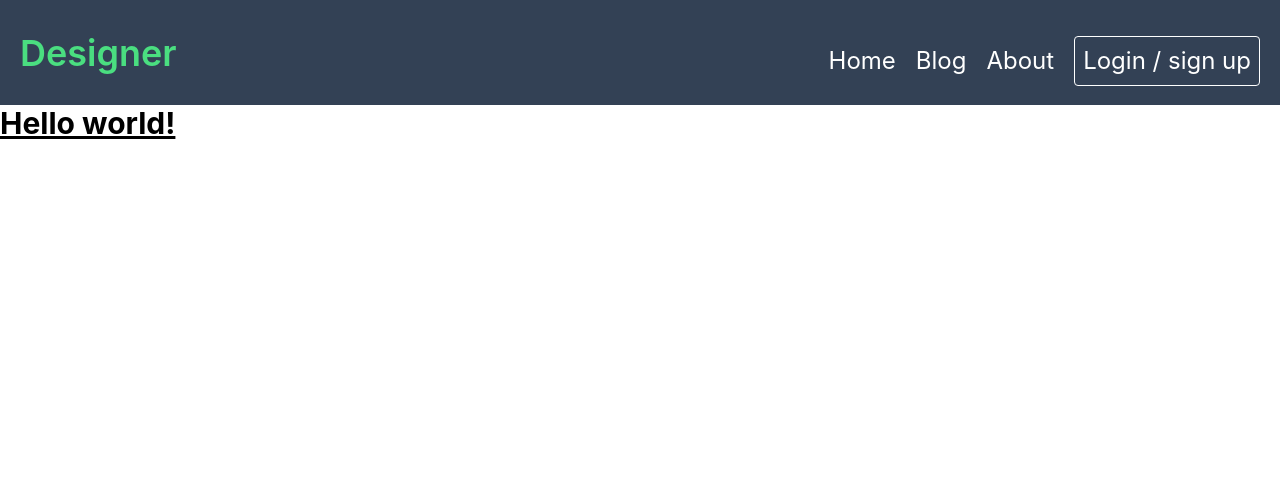
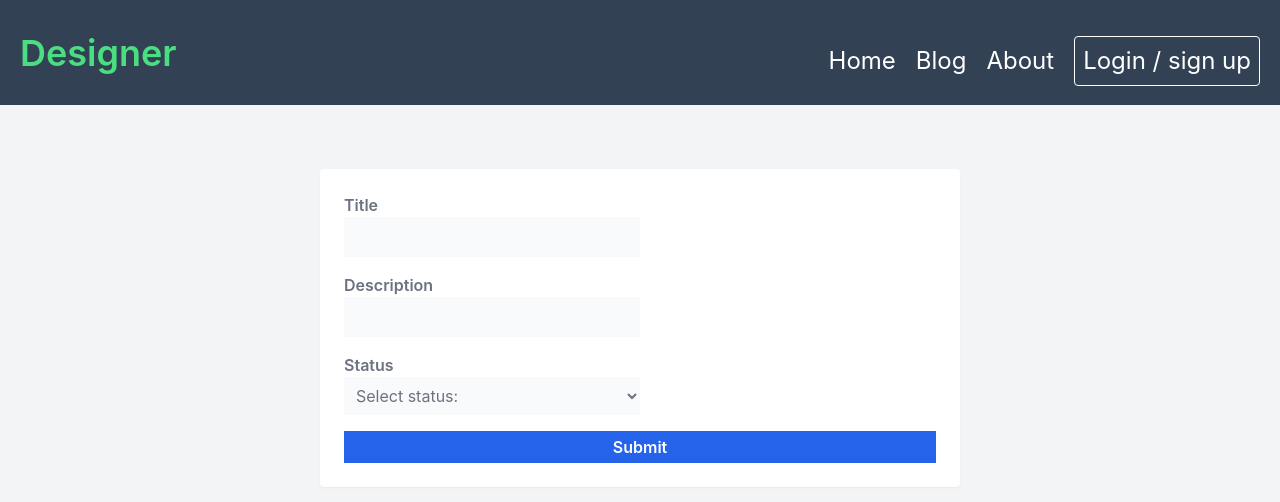
Before and after one commit to ashikbhuyan17/react-working-site, a React (Create React App) app: page / in a window 1280 px wide. Shown: the top 502 px of the page. Built offline with nearby package versions, Linux system fonts and the light colour scheme.

Commit message:
todo form design

```diff
--- a/src/App.js
+++ b/src/App.js
@@ -1,14 +1,13 @@
 import logo from './logo.svg';
 import './App.css';
 import Navbar from './components/layout/Navbar/Navbar';
+import TodoPostForm from './components/todo/TodoPostForm';
 
 function App() {
   return (
     <div >
       <Navbar />
-      <h1 className="text-3xl font-bold underline">
-        Hello world!
-      </h1>
+      <TodoPostForm/>
     </div>
   );
 }
--- a/src/components/layout/Navbar/Navbar.js
+++ b/src/components/layout/Navbar/Navbar.js
@@ -3,9 +3,6 @@ import React, { useState } from 'react';
 const Navbar = () => {
     const [first, setfirst] = useState(false)
     const toggle_nav = () => {
-        // var navbar = document.getElementById('navbar')
-        // navbar.current.classList.add("hidden")
-        // document.querySelector("#navbar").classList.toggle("hidden");
         setfirst(!false)
     }
     return (
--- /dev/null
+++ b/src/components/todo/TodoPostForm.js
@@ -0,0 +1,38 @@
+import React from 'react';
+
+const TodoPostForm = () => {
+    return (
+        <main className='flex justify-center items-start h-screen bg-gray-100'>
+
+            <div className='bg-white w-3/6 p-6 rounded shadow-sm mt-16'>
+                <form action="">
+                    <div className="title mb-4">
+                        <label htmlFor="title" className='text-gray-500 font-semibold'>Title</label>
+                        <input type="text" className='w-full lg:w-2/4 lg:block bg-gray-50 py-2 text-gray-500 px-1 outline-none' />
+                    </div>
+                    <div className="description mb-4">
+                        <label htmlFor="description" className='text-gray-500 font-semibold'>Description</label>
+                        <input type="text" className='w-full lg:w-2/4 lg:block bg-gray-50 py-2 text-gray-500 px-1 outline-none' />
+                    </div>
+                    <div className="status mb-4">
+                        <label htmlFor="description" className='text-gray-500 font-semibold'>Status</label>
+                        {/* <input type="text" className='w-full lg:w-2/4 lg:block bg-gray-50 py-2 text-gray-500 px-1 outline-none' /> */}
+                        <select name="" id="" className='w-full lg:w-2/4 lg:block bg-gray-50 p-2 text-gray-500 outline-none'>
+                            <option value="0" className='text-gray-500 outline-none hover:bg-slate-300'>Select status:</option>
+                            <option value="active" className='text-gray-500 outline-none hover:bg-slate-300'>Active</option>
+                            <option value="inactive">Inactive</option>
+                        </select>
+                    </div>
+
+                    <div className="submit">
+                        <button type='submit' className='w-full bg-blue-600 p-1 text-white font-semibold hover:bg-blue-500' >Submit</button>
+                    </div>
+
+                </form>
+            </div>
+
+        </main>
+    );
+};
+
+export default TodoPostForm;
```
Also changed, not shown: src/components/todo/TodoGet.js (added).
